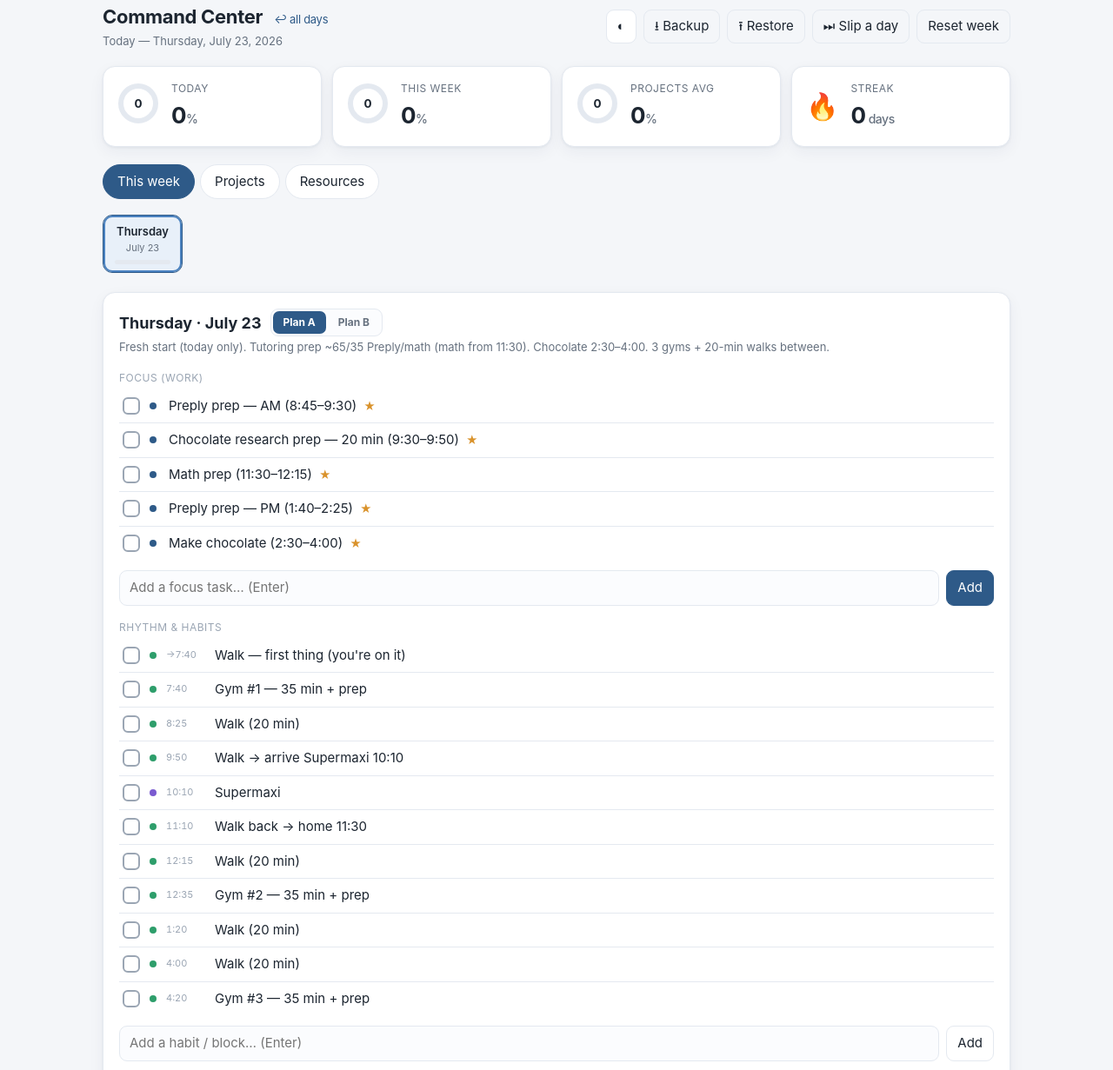
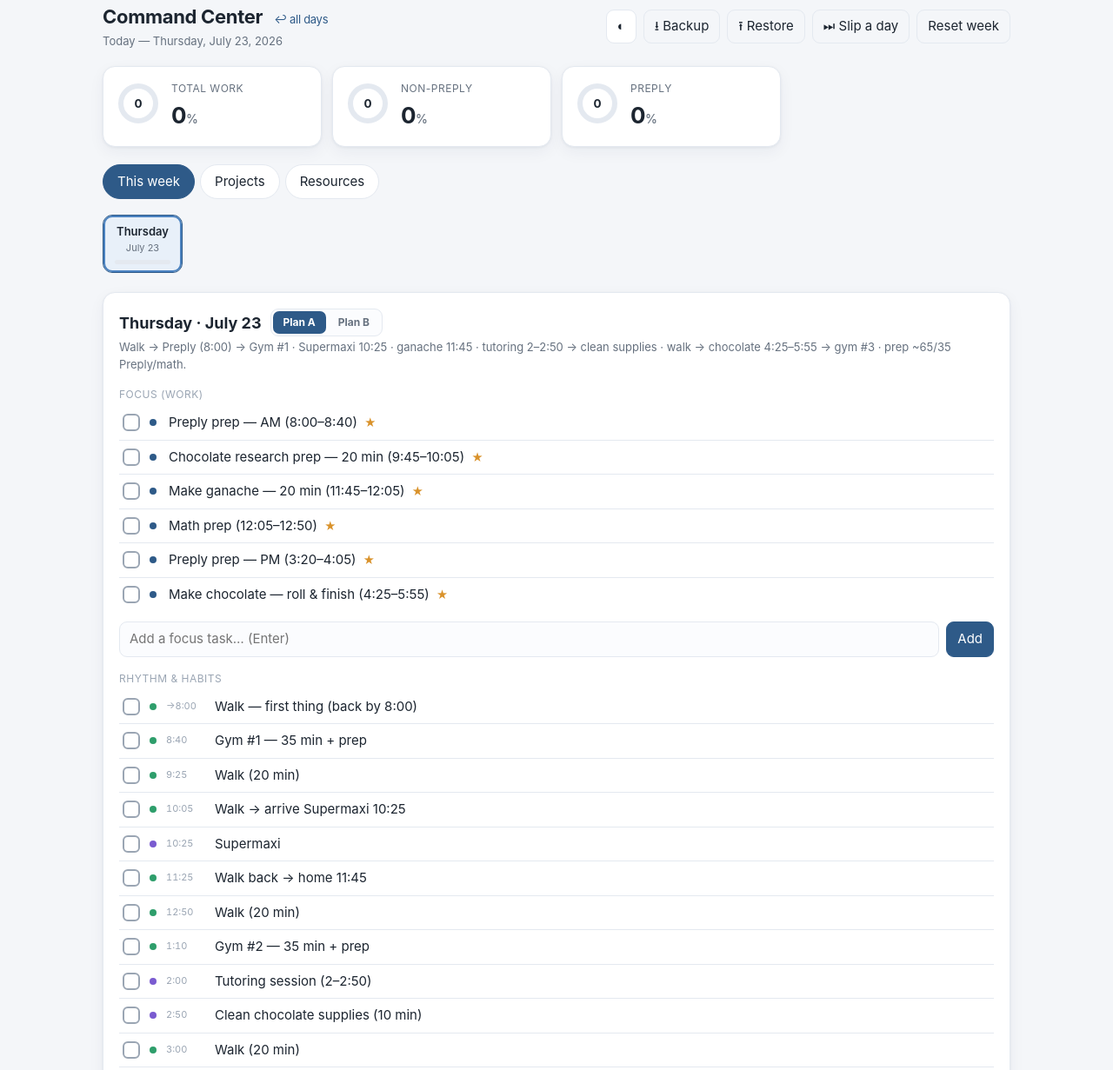
Before and after one commit to Ometz/command-center-V1, a plain HTML site: page plan-2026-07-23.html in a window 1280 px wide. Shown: the part 19-1250 px from the top of the page at 87% size. Drawn offline with Linux system fonts and the light colour scheme.

Commit message:
Add files via upload

```diff
--- a/plan-2026-07-23.html
+++ b/plan-2026-07-23.html
@@ -160,10 +160,9 @@
   </header>
 
   <div class="stats">
-    <div class="stat"><span class="ring" id="ringToday"></span><div><div class="lab">Today</div><div class="big" id="pctToday">—</div></div></div>
-    <div class="stat"><span class="ring" id="ringWeek"></span><div><div class="lab">This week</div><div class="big" id="pctWeek">—</div></div></div>
-    <div class="stat"><span class="ring" id="ringProj"></span><div><div class="lab">Projects avg</div><div class="big" id="pctProj">—</div></div></div>
-    <div class="stat"><div style="font-size:30px">🔥</div><div><div class="lab">Streak</div><div class="big" id="streak">0<small> days</small></div></div></div>
+    <div class="stat"><span class="ring" id="ringTotal"></span><div><div class="lab">Total work</div><div class="big" id="pctTotal">—</div></div></div>
+    <div class="stat"><span class="ring" id="ringNonP"></span><div><div class="lab">Non-Preply</div><div class="big" id="pctNonP">—</div></div></div>
+    <div class="stat"><span class="ring" id="ringPreply"></span><div><div class="lab">Preply</div><div class="big" id="pctPreply">—</div></div></div>
   </div>
 
   <nav class="views">
@@ -189,7 +188,7 @@
 
 <script>
 "use strict";
-const KEY="ccplan_2026-07-23";
+const KEY="ccplan_2026-07-23_v7";
 function uid(){return Math.random().toString(36).slice(2,9);}
 const WD=["Sunday","Monday","Tuesday","Wednesday","Thursday","Friday","Saturday"];
 const MO=["January","February","March","April","May","June","July","August","September","October","November","December"];
@@ -219,25 +218,35 @@ function friFixed(){const F=[];const add=(t,x,c,n)=>F.push({id:uid(),time:t,text
   add("6:30pm","Cook dinner (learn a dish)","work");
   add("8pm","Gym","health");
   return F;}
-function T(text,star){return {id:uid(),text,star:!!star,done:false};}
+function T(text,star,min,bucket){return {id:uid(),text,star:!!star,done:false,min:min||0,bucket:bucket||'work'};}
 
 function seed(){
   const date="2026-07-23";
-  const tasks=[T("Preply prep — AM (8:45–9:30)",1),T("Chocolate research prep — 20 min (9:30–9:50)",1),T("Math prep (11:30–12:15)",1),T("Preply prep — PM (1:40–2:25)",1),T("Make chocolate (2:30–4:00)",1)];
+        const tasks=[
+    T("Preply prep — AM (8:00–8:40)",1,40,'preply'),
+    T("Chocolate research prep — 20 min (9:45–10:05)",1,20,'work'),
+    T("Make ganache — 20 min (11:45–12:05)",1,20,'work'),
+    T("Math prep (12:05–12:50)",1,45,'work'),
+    T("Preply prep — PM (3:20–4:05)",1,45,'preply'),
+    T("Make chocolate — roll & finish (4:25–5:55)",1,90,'work')
+  ];
   const fixed=[
-    {id:uid(),time:"→7:40",text:"Walk — first thing (you're on it)",cat:"health",done:false},
-    {id:uid(),time:"7:40",text:"Gym #1 — 35 min + prep",cat:"health",done:false},
-    {id:uid(),time:"8:25",text:"Walk (20 min)",cat:"health",done:false},
-    {id:uid(),time:"9:50",text:"Walk → arrive Supermaxi 10:10",cat:"health",done:false},
-    {id:uid(),time:"10:10",text:"Supermaxi",cat:"life",done:false},
-    {id:uid(),time:"11:10",text:"Walk back → home 11:30",cat:"health",done:false},
-    {id:uid(),time:"12:15",text:"Walk (20 min)",cat:"health",done:false},
-    {id:uid(),time:"12:35",text:"Gym #2 — 35 min + prep",cat:"health",done:false},
-    {id:uid(),time:"1:20",text:"Walk (20 min)",cat:"health",done:false},
-    {id:uid(),time:"4:00",text:"Walk (20 min)",cat:"health",done:false},
-    {id:uid(),time:"4:20",text:"Gym #3 — 35 min + prep",cat:"health",done:false}
+    {id:uid(),time:"→8:00",text:"Walk — first thing (back by 8:00)",cat:"health",done:false,min:40,bucket:'life'},
+    {id:uid(),time:"8:40",text:"Gym #1 — 35 min + prep",cat:"health",done:false,min:45,bucket:'life'},
+    {id:uid(),time:"9:25",text:"Walk (20 min)",cat:"health",done:false,min:20,bucket:'life'},
+    {id:uid(),time:"10:05",text:"Walk → arrive Supermaxi 10:25",cat:"health",done:false,min:20,bucket:'life'},
+    {id:uid(),time:"10:25",text:"Supermaxi",cat:"life",done:false,min:60,bucket:'life'},
+    {id:uid(),time:"11:25",text:"Walk back → home 11:45",cat:"health",done:false,min:20,bucket:'life'},
+    {id:uid(),time:"12:50",text:"Walk (20 min)",cat:"health",done:false,min:20,bucket:'life'},
+    {id:uid(),time:"1:10",text:"Gym #2 — 35 min + prep",cat:"health",done:false,min:45,bucket:'life'},
+    {id:uid(),time:"2:00",text:"Tutoring session (2–2:50)",cat:"life",done:false,min:50,bucket:'life'},
+    {id:uid(),time:"2:50",text:"Clean chocolate supplies (10 min)",cat:"life",done:false,min:10,bucket:'work'},
+    {id:uid(),time:"3:00",text:"Walk (20 min)",cat:"health",done:false,min:20,bucket:'life'},
+    {id:uid(),time:"4:05",text:"Walk (20 min)",cat:"health",done:false,min:20,bucket:'life'},
+    {id:uid(),time:"5:55",text:"Walk (20 min)",cat:"health",done:false,min:20,bucket:'life'},
+    {id:uid(),time:"6:15",text:"Gym #3 — 35 min + prep",cat:"health",done:false,min:45,bucket:'life'}
   ];
-  const day={id:"thu23",date,active:'A',label:"Thursday · July 23",tag:"Fresh start (today only). Tutoring prep ~65/35 Preply/math (math from 11:30). Chocolate 2:30–4:00. 3 gyms + 20-min walks between.",tasks,fixed,altTag:"",altTasks:[],altFixed:[],note:""};
+  const day={id:"thu23",date,active:'A',label:"Thursday · July 23",tag:"Walk → Preply (8:00) → Gym #1 · Supermaxi 10:25 · ganache 11:45 · tutoring 2–2:50 → clean supplies · walk → chocolate 4:25–5:55 → gym #3 · prep ~65/35 Preply/math.",tasks,fixed,altTag:"",altTasks:[],altFixed:[],note:""};
   return {meta:{weekLabel:"Today — Thursday, July 23, 2026"},days:[day],projects:[
     {id:uid(),name:"⭐ Preply — TOP PRIORITY (curriculum first; account in a few days)",done:false,subs:sub(["Build curriculum — lesson plans (now)","Prep first trial lessons","Create account + profile bio (in a few days)","Set rate","Set availability","TEFL cert alongside"])},
     {id:uid(),name:"Math tutoring prep",done:false,subs:sub(["Outline topics to offer","Build problem sets / examples","Practice explanations"])},
@@ -282,6 +291,11 @@ function actF(d){return d.active==='B'?(d.altFixed||(d.altFixed=[])):(d.fixed||[
 function actTag(d){return d.active==='B'?(d.altTag||'Plan B — alternative day (add tasks below)'):(d.tag||'');}
 function counted(d){return actT(d).concat(actF(d).filter(f=>!f.noCount));}
 function dayPct(d){const it=counted(d);if(!it.length)return null;return Math.round(100*it.filter(t=>t.done).length/it.length);}
+// Time-weighted work progress (by minutes). Buckets: 'preply' | 'work' (non-Preply work). 'life' items (walks/gym/errands) are not work.
+function workPct(d,pred){const it=actT(d).concat(actF(d));let tot=0,done=0;it.forEach(x=>{if(!pred(x))return;const m=x.min||0;tot+=m;if(x.done)done+=m;});return tot?Math.round(100*done/tot):null;}
+function totalWorkPct(d){return workPct(d,x=>x.bucket==='preply'||x.bucket==='work');}
+function nonPreplyPct(d){return workPct(d,x=>x.bucket==='work');}
+function preplyPct(d){return workPct(d,x=>x.bucket==='preply');}
 function weekPct(){let a=0,b=0;S.days.forEach(d=>{const it=counted(d);a+=it.filter(t=>t.done).length;b+=it.length;});return b?Math.round(100*a/b):0;}
 function projPct(p){if(p.done)return 100;if(!p.subs.length)return 0;return Math.round(100*p.subs.filter(s=>s.done).length/p.subs.length);}
 function projAvg(){if(!S.projects.length)return 0;return Math.round(S.projects.reduce((s,p)=>s+projPct(p),0)/S.projects.length);}
@@ -295,12 +309,11 @@ function esc(s){return (s||"").replace(/[&<>"]/g,c=>({"&":"&amp;","<":"&lt;",">"
 
 function render(){
   document.getElementById("weekLabel").textContent=S.meta.weekLabel;
-  const dp=dayPct(S.days.find(d=>d.id===curDay));
-  document.getElementById("ringToday").innerHTML=ring(dp);
-  document.getElementById("pctToday").innerHTML=(dp===null?"—":dp+"<small>%</small>");
-  const wp=weekPct();document.getElementById("ringWeek").innerHTML=ring(wp);document.getElementById("pctWeek").innerHTML=wp+"<small>%</small>";
-  const pa=projAvg();document.getElementById("ringProj").innerHTML=ring(pa);document.getElementById("pctProj").innerHTML=pa+"<small>%</small>";
-  document.getElementById("streak").innerHTML=streak()+"<small> days</small>";
+  const d0=S.days.find(d=>d.id===curDay);
+  const tw=totalWorkPct(d0),np=nonPreplyPct(d0),pr=preplyPct(d0);
+  document.getElementById("ringTotal").innerHTML=ring(tw);document.getElementById("pctTotal").innerHTML=(tw===null?"—":tw+"<small>%</small>");
+  document.getElementById("ringNonP").innerHTML=ring(np);document.getElementById("pctNonP").innerHTML=(np===null?"—":np+"<small>%</small>");
+  document.getElementById("ringPreply").innerHTML=ring(pr);document.getElementById("pctPreply").innerHTML=(pr===null?"—":pr+"<small>%</small>");
   renderChips();renderDay();renderProjects();save();
 }
 function renderChips(){
```
Also changed, not shown: index.html (+49 -4 lines).
